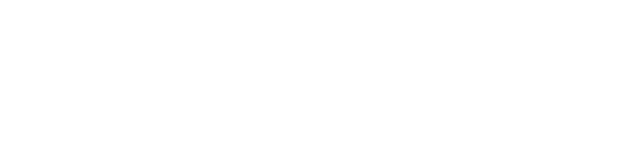
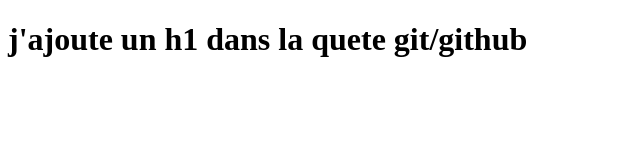
Before and after one commit to marcpiveteau/helloWorld, a plain HTML site: page index.html in a window 1280 px wide. Shown: the whole page, without its empty margins (0-640 px from the left). Drawn offline with Linux system fonts and the light colour scheme.

Commit message:
ajout d'un h1

```diff
--- a/index.html
+++ b/index.html
@@ -1,4 +1,9 @@
 <!DOCTYPE html>
 <html>
 <title> quete git/github </title>
+
+ <body>
+<h1> j'ajoute un h1 dans la quete git/github </h1>
+
+</body>
 </html>
```
